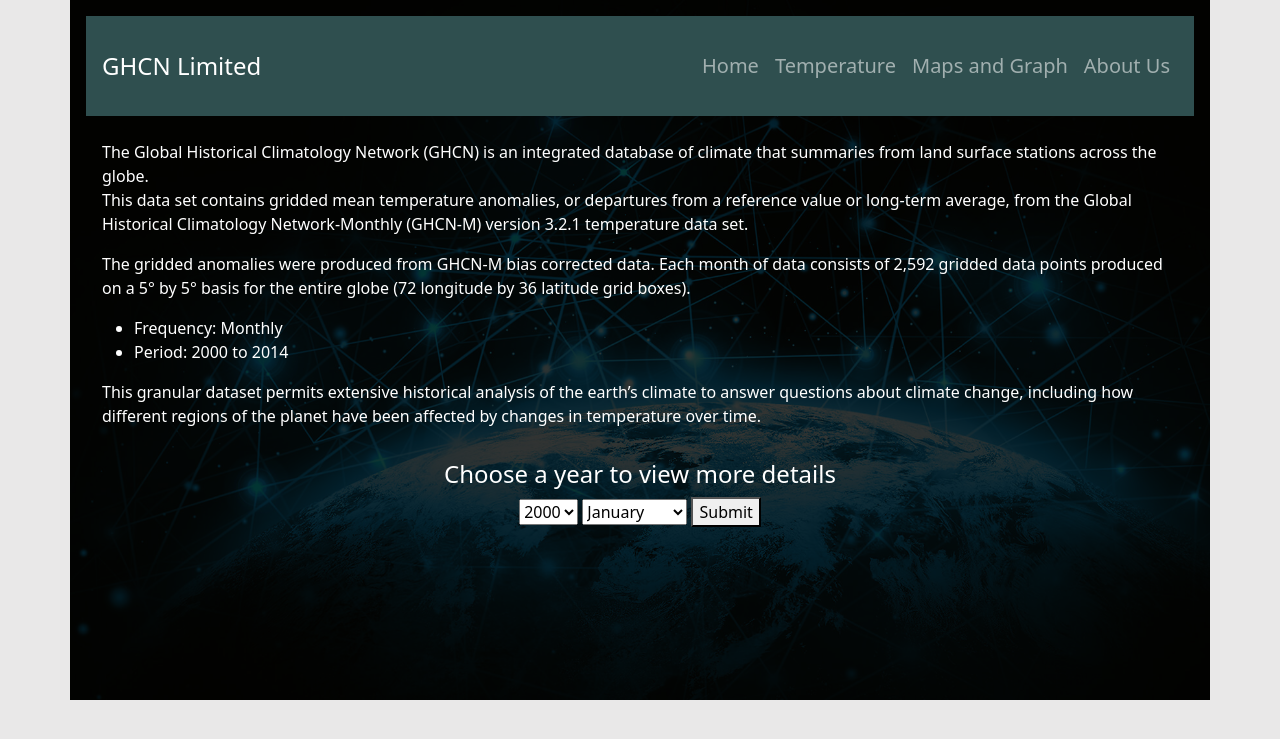
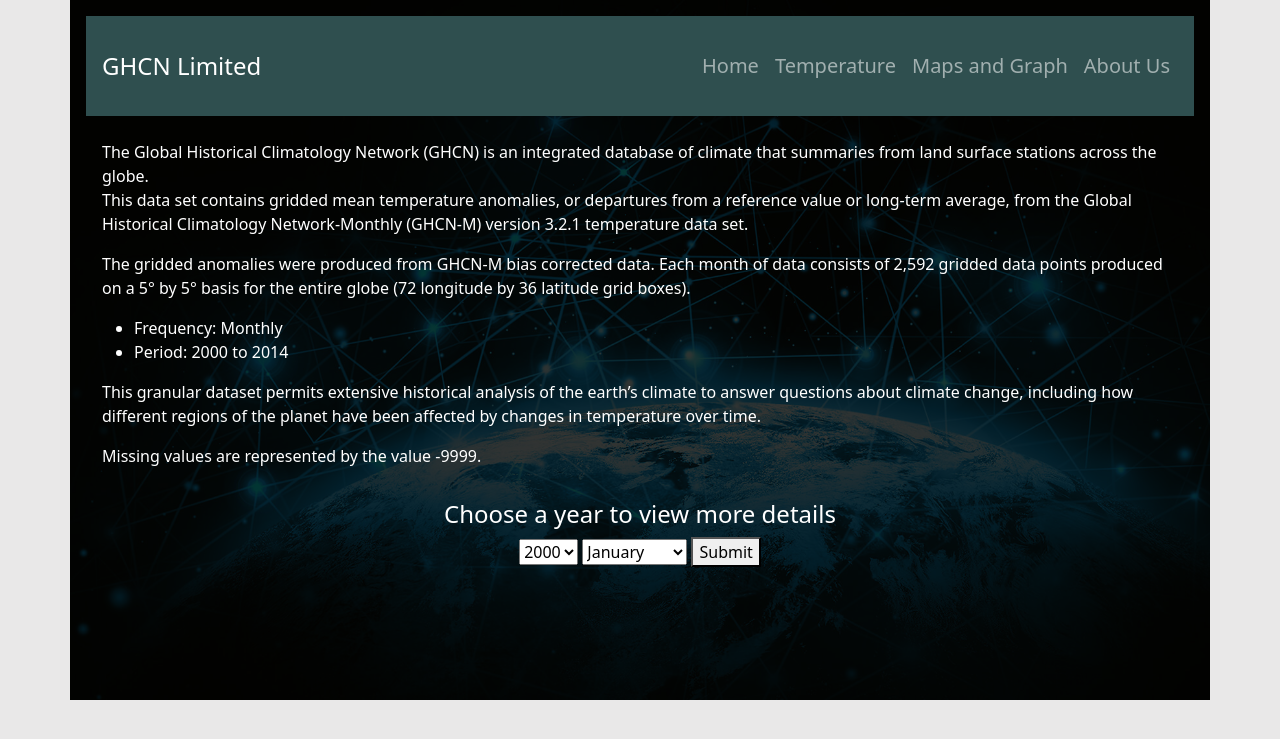
Before and after one commit to Abiii9/Global_HCN, a Django app: page / in a window 1280 px wide. Shown: the top 739 px of the page. Run offline with Django 4.2, Linux system fonts and the light colour scheme; data comes from the database, SQL or seed files in the repository; some libraries are stand-ins or nearby versions.

Commit message:
added missing value text in index

```diff
--- a/global_temp/templates/global_temp/index.html
+++ b/global_temp/templates/global_temp/index.html
@@ -14,6 +14,7 @@
 
 
 <p>This granular dataset permits extensive historical analysis of the earth’s climate to answer questions about climate change, including how different regions of the planet have been affected by changes in temperature over time.</p>
+<p> Missing values are represented by the value -9999.</p>
 </div>
 <center><h4> Choose a year  to view more details </h4>
 <form action="{% url 'temp_detail' %}" method="POST">
```
